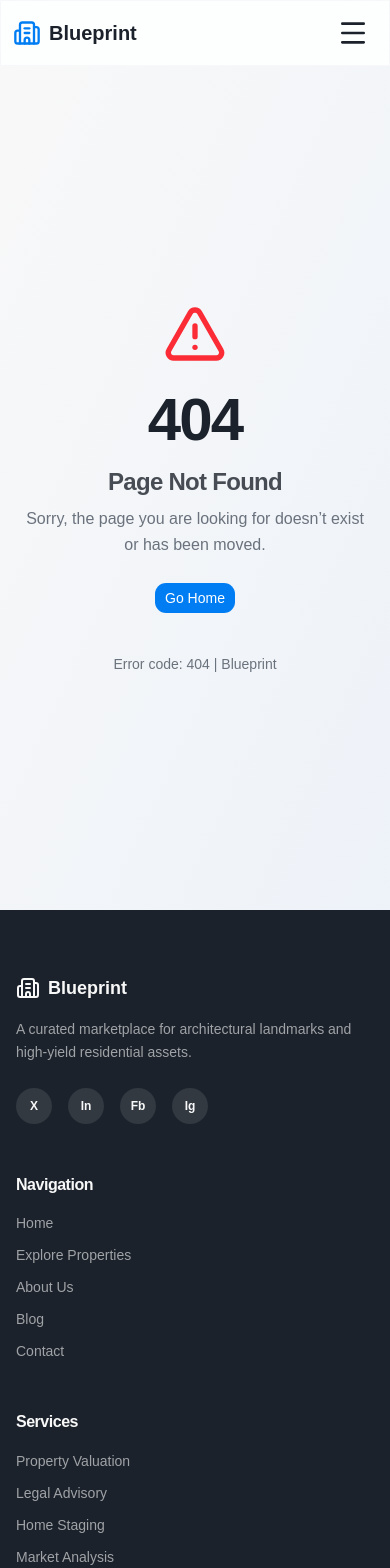
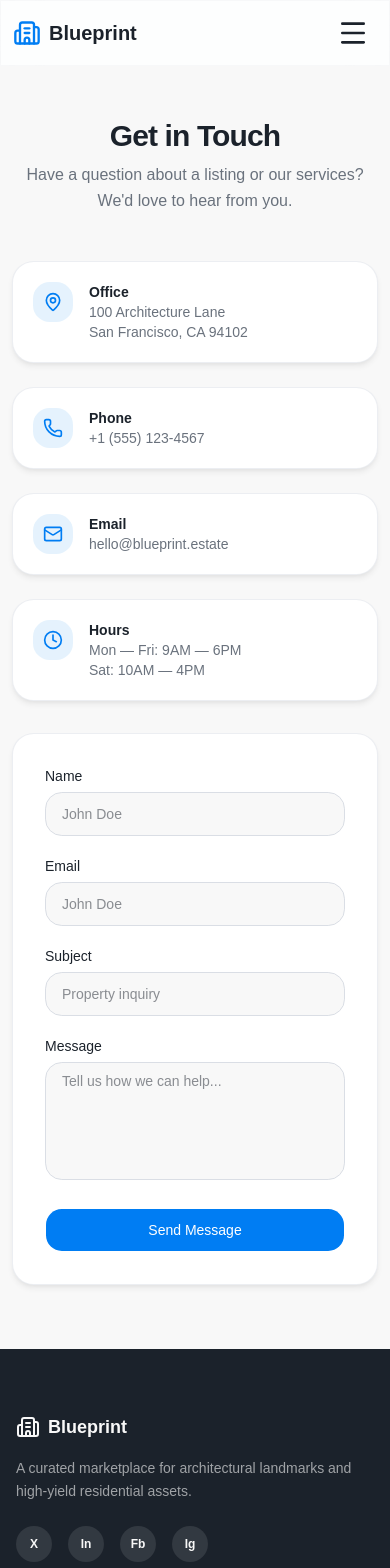
Before and after one commit to rakeebhasan09/Blueprint, a Next.js app: page /contact in a window 390 px wide. Before the commit this address had no page. Shown: the top 1568 px of the page. Built offline with nearby package versions, Linux system fonts and the light colour scheme; a web font is replaced by a local one.

Commit message:
Contact page added with responsiveness. Now working on login page UI design.

```diff
--- a/package.json
+++ b/package.json
@@ -17,6 +17,7 @@
     "radix-ui": "^1.4.3",
     "react": "19.2.3",
     "react-dom": "19.2.3",
+    "react-hook-form": "^7.72.0",
     "react-hot-toast": "^2.6.0",
     "shadcn": "^4.0.8",
     "swiper": "^12.1.2",
--- /dev/null
+++ b/src/app/(auth)/login/page.tsx
@@ -0,0 +1,15 @@
+"use client";
+import LoginForm from "@/components/forms/LoginForm";
+import React, { Suspense } from "react";
+
+const LoginPage = () => {
+	return (
+		<>
+			<Suspense>
+				<LoginForm />
+			</Suspense>
+		</>
+	);
+};
+
+export default LoginPage;
--- /dev/null
+++ b/src/app/contact/page.tsx
@@ -0,0 +1,216 @@
+"use client";
+import { Clock, Mail, MapPin, Phone } from "lucide-react";
+import React, { useState } from "react";
+import { useForm } from "react-hook-form";
+import { motion } from "framer-motion";
+import { Button } from "@/components/ui/button";
+
+const contactInfo = [
+	{
+		icon: MapPin,
+		title: "Office",
+		info: "100 Architecture Lane\nSan Francisco, CA 94102",
+	},
+	{ icon: Phone, title: "Phone", info: "+1 (555) 123-4567" },
+	{ icon: Mail, title: "Email", info: "hello@blueprint.estate" },
+	{
+		icon: Clock,
+		title: "Hours",
+		info: "Mon — Fri: 9AM — 6PM\nSat: 10AM — 4PM",
+	},
+];
+
+type ContactFormData = {
+	email: string;
+	name: string;
+	subject: string;
+	message: string;
+};
+
+const ContactPage = () => {
+	const [loading, setLoading] = useState(false);
+	const [success, setSuccess] = useState(false);
+	const {
+		register,
+		handleSubmit,
+		formState: { errors },
+	} = useForm<ContactFormData>();
+
+	const handleContactForm = (data: ContactFormData) => {
+		setLoading(true);
+		console.log(data);
+		setSuccess(true);
+	};
+	return (
+		<>
+			<div className="pt-5 pb-16">
+				<div className="container">
+					<div className="text-center mb-12 pt-8">
+						<h1 className="font-display text-3xl md:text-4xl font-bold text-foreground mb-2">
+							Get in Touch
+						</h1>
+						<p className="text-muted-foreground max-w-lg mx-auto">
+							Have a question about a listing or our services?
+							We&apos;d love to hear from you.
+						</p>
+					</div>
+					<div className="grid grid-cols-1 lg:grid-cols-3 gap-8 max-w-5xl mx-auto">
+						{/* Contact Info */}
+						<div className="space-y-6">
+							{contactInfo.map((item) => (
+								<div
+									key={item.title}
+									className="flex gap-4 p-5 rounded-2xl bg-card shadow-card border border-border/50"
+								>
+									<div className="h-10 w-10 rounded-xl bg-primary/10 flex items-center justify-center shrink-0">
+										<item.icon className="h-5 w-5 text-primary" />
+									</div>
+									<div>
+										<div className="text-sm font-semibold text-foreground">
+											{item.title}
+										</div>
+										<div className="text-sm text-muted-foreground whitespace-pre-line">
+											{item.info}
+										</div>
+									</div>
+								</div>
+							))}
+						</div>
+
+						<div className="lg:col-span-2">
+							<motion.div
+								initial={{ opacity: 0, y: 20 }}
+								animate={{ opacity: 1, y: 0 }}
+								className="p-8 rounded-2xl bg-card shadow-card border border-border/50"
+							>
+								{success ? (
+									<div className="text-center py-12">
+										<div className="h-16 w-16 rounded-full bg-secondary/10 flex items-center justify-center mx-auto mb-4">
+											<Mail className="h-8 w-8 text-secondary" />
+										</div>
+										<h3 className="font-display text-xl font-bold text-foreground mb-2">
+											Message Sent!
+										</h3>
+										<p className="text-muted-foreground mb-6">
+											We&apos;ll get back to you within 24
+											hours.
+										</p>
+										<Button
+											variant="outline"
+											onClick={() => setSuccess(false)}
+											className="rounded-xl"
+										>
+											Send Another
+										</Button>
+									</div>
+								) : (
+									<form
+										onSubmit={handleSubmit(
+											handleContactForm,
+										)}
+										className="space-y-5"
+									>
+										<div className="grid grid-cols-1 sm:grid-cols-2 gap-5">
+											<div>
+												<label className="text-sm font-medium text-foreground mb-1.5 block">
+													Name
+												</label>
+												<input
+													type="text"
+													className="w-full h-11 px-4 rounded-xl border bg-background text-foreground text-sm outline-none focus:ring-2 focus:ring-primary"
+													placeholder="John Doe"
+													{...register("name", {
+														required: true,
+													})}
+												/>
+												{errors.name?.type ===
+													"required" && (
+													<p className="text-xs text-destructive mt-1">
+														Name is required!
+													</p>
+												)}
+											</div>
+											<div>
+												<label className="text-sm font-medium text-foreground mb-1.5 block">
+													Email
+												</label>
+												<input
+													type="email"
+													className="w-full h-11 px-4 rounded-xl border bg-background text-foreground text-sm outline-none focus:ring-2 focus:ring-primary"
+													placeholder="John Doe"
+													{...register("email", {
+														required: true,
+													})}
+												/>
+												{errors.email?.type ===
+													"required" && (
+													<p className="text-xs text-destructive mt-1">
+														Email is required!
+													</p>
+												)}
+											</div>
+										</div>
+										<div>
+											<label className="text-sm font-medium text-foreground mb-1.5 block">
+												Subject
+											</label>
+											<input
+												type="text"
+												className="w-full h-11 px-4 rounded-xl border bg-background text-foreground text-sm outline-none focus:ring-2 focus:ring-primary"
+												placeholder="Property inquiry"
+												{...register("subject", {
+													required: true,
+												})}
+											/>
+											{errors.subject?.type ===
+												"required" && (
+												<p className="text-xs text-destructive mt-1">
+													Subject is required!
+												</p>
+											)}
+										</div>
+										<div>
+											<label className="text-sm font-medium text-foreground mb-1.5 block">
+												Message
+											</label>
+											<textarea
+												rows={5}
+												className="w-full px-4 py-2 rounded-xl border bg-background text-foreground text-sm outline-none focus:ring-2 focus:ring-primary resize-none"
+												placeholder="Tell us how we can help..."
+												{...register("message", {
+													required: true,
+												})}
+											></textarea>
+											{errors.message?.type ===
+												"required" && (
+												<p className="text-xs text-destructive mt-1">
+													Message is required!
+												</p>
+											)}
+										</div>
+										<Button
+											type="submit"
+											disabled={loading}
+											className="w-full rounded-xl h-11"
+										>
+											{loading ? (
+												<span className="flex items-center gap-2">
+													<span className="h-4 w-4 border-2 border-primary-foreground/30 border-t-primary-foreground rounded-full animate-spin" />{" "}
+													Sending...
+												</span>
+											) : (
+												"Send Message"
+											)}
+										</Button>
+									</form>
+								)}
+							</motion.div>
+						</div>
+					</div>
+				</div>
+			</div>
+		</>
+	);
+};
+
+export default ContactPage;
--- /dev/null
+++ b/src/components/forms/LoginForm.tsx
@@ -0,0 +1,36 @@
+import React from "react";
+import { motion } from "framer-motion";
+import Link from "next/link";
+import { Building2 } from "lucide-react";
+
+const LoginForm = () => {
+	return (
+		<div className="min-h-screen bg-background flex items-center justify-center p-4">
+			<motion.div
+				initial={{ opacity: 0, y: 20 }}
+				animate={{ opacity: 1, y: 0 }}
+				className="w-full max-w-md"
+			>
+				<div className="text-center mb-8">
+					<Link
+						href="/"
+						className="inline-flex items-center gap-2 mb-6"
+					>
+						<Building2 className="h-8 w-8 text-primary" />
+						<span className="font-display text-2xl font-bold text-foreground">
+							Blueprint
+						</span>
+					</Link>
+					<h1 className="font-display text-2xl font-bold text-foreground">
+						Welcome Back
+					</h1>
+					<p className="text-sm text-muted-foreground mt-1">
+						Sign in to your account
+					</p>
+				</div>
+			</motion.div>
+		</div>
+	);
+};
+
+export default LoginForm;
```
Also changed, not shown: 1 other file (tests, documents, lock files or other folders).
